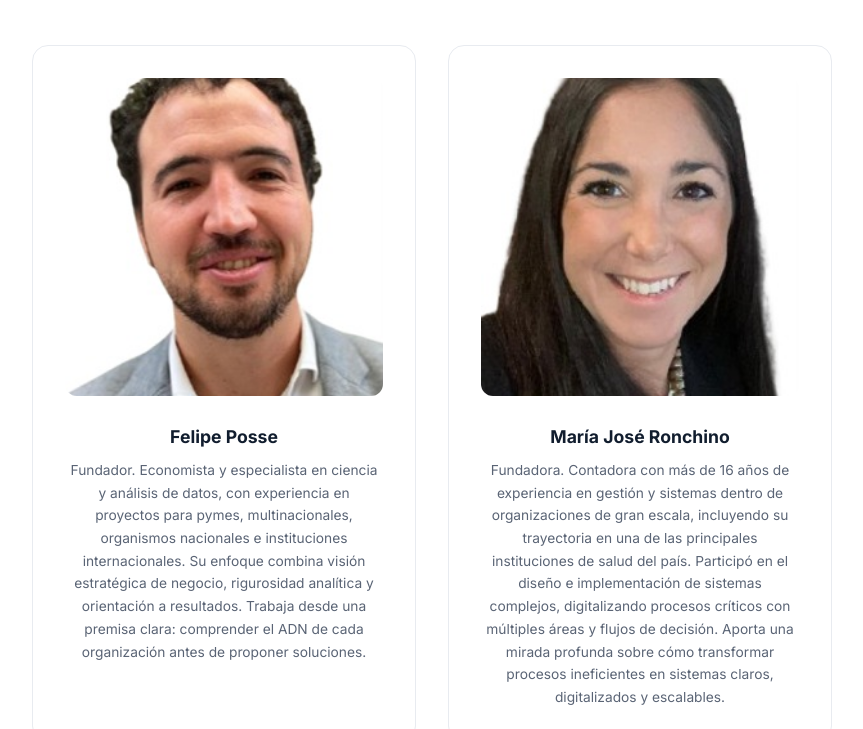
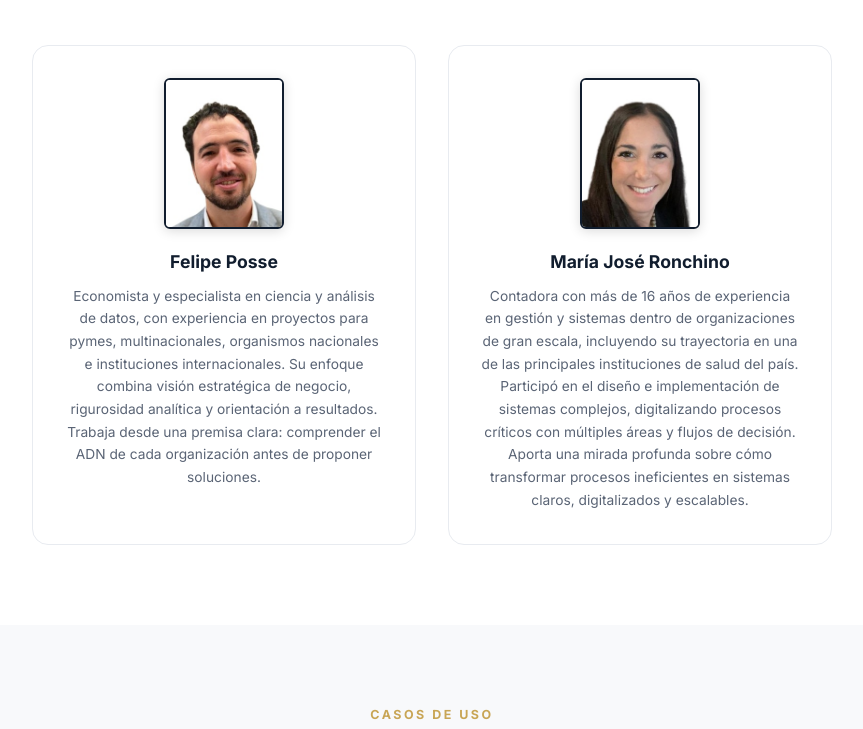
Before and after one commit to majoronchino-eng/epicadata-web, a plain HTML site: page index.html in a window 1280 px wide. Shown: the part 5576-6305 px from the top of the page, without its empty margins (208-1071 px from the left). Drawn offline with nearby package versions, Linux system fonts and the light colour scheme.

Commit message:
Update index.html

```diff
--- a/index.html
+++ b/index.html
@@ -540,8 +540,12 @@
             transform: translateY(-4px);
         }
         .team-card img {
-            width: 100%; border-radius: 12px; margin-bottom: 1.2rem;
-            aspect-ratio: 1; object-fit: cover;
+            width: 3.2cm; height: 4cm; border-radius: 6px; margin-bottom: 1.2rem;
+            object-fit: cover; object-position: center top;
+            filter: none;
+            display: block; margin-left: auto; margin-right: auto;
+            border: 2px solid #111D2E;
+            box-shadow: 0 2px 12px rgba(0,0,0,0.15);
         }
         .team-card h3 { font-size: 1.1rem; font-weight: 700; color: var(--navy); margin-bottom: 0.5rem; }
         .team-card p { color: var(--gray-600); font-size: 0.86rem; line-height: 1.65; }
@@ -1026,12 +1030,12 @@
                 <div class="team-card reveal stagger-1">
                     <img src="felipe.jpg" alt="Felipe Posse">
                     <h3>Felipe Posse</h3>
-                    <p>Fundador. Economista y especialista en ciencia y análisis de datos, con experiencia en proyectos para pymes, multinacionales, organismos nacionales e instituciones internacionales. Su enfoque combina visión estratégica de negocio, rigurosidad analítica y orientación a resultados. Trabaja desde una premisa clara: comprender el ADN de cada organización antes de proponer soluciones.</p>
+                    <p>Economista y especialista en ciencia y análisis de datos, con experiencia en proyectos para pymes, multinacionales, organismos nacionales e instituciones internacionales. Su enfoque combina visión estratégica de negocio, rigurosidad analítica y orientación a resultados. Trabaja desde una premisa clara: comprender el ADN de cada organización antes de proponer soluciones.</p>
                 </div>
                 <div class="team-card reveal stagger-2">
                     <img src="socia.jpg" alt="María José Ronchino">
                     <h3>María José Ronchino</h3>
-                    <p>Fundadora. Contadora con más de 16 años de experiencia en gestión y sistemas dentro de organizaciones de gran escala, incluyendo su trayectoria en una de las principales instituciones de salud del país. Participó en el diseño e implementación de sistemas complejos, digitalizando procesos críticos con múltiples áreas y flujos de decisión. Aporta una mirada profunda sobre cómo transformar procesos ineficientes en sistemas claros, digitalizados y escalables.</p>
+                    <p>Contadora con más de 16 años de experiencia en gestión y sistemas dentro de organizaciones de gran escala, incluyendo su trayectoria en una de las principales instituciones de salud del país. Participó en el diseño e implementación de sistemas complejos, digitalizando procesos críticos con múltiples áreas y flujos de decisión. Aporta una mirada profunda sobre cómo transformar procesos ineficientes en sistemas claros, digitalizados y escalables.</p>
                 </div>
             </div>
         </div>
```
